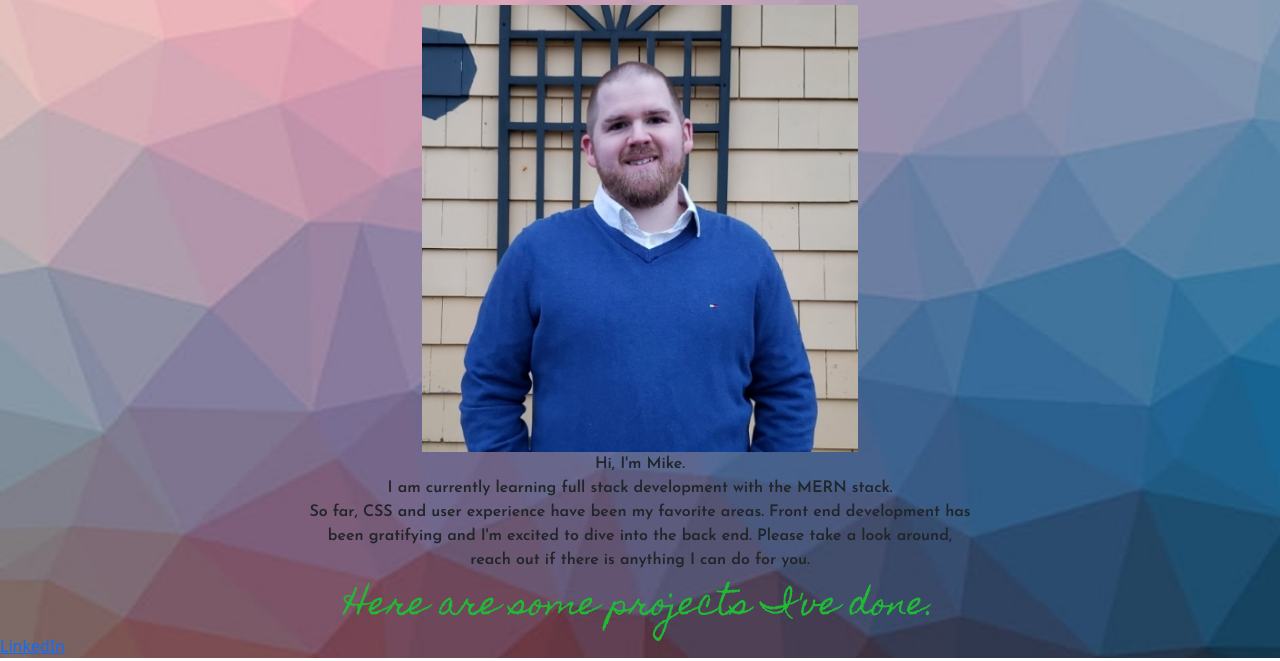
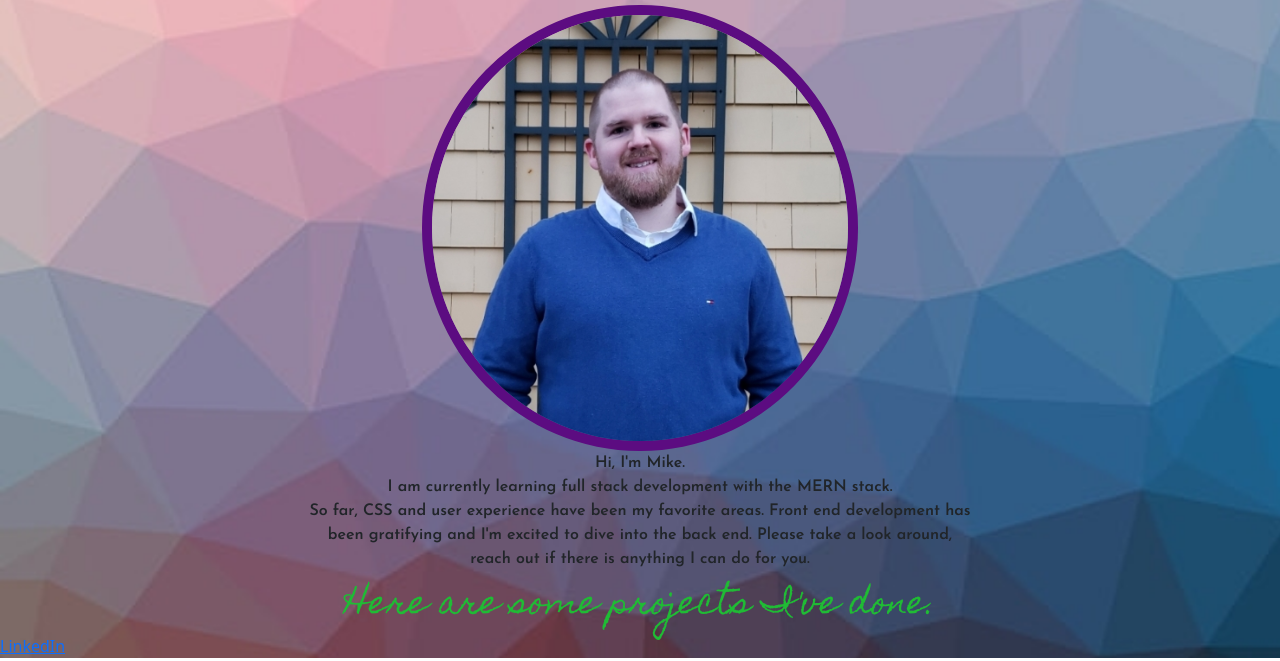
Before and after one commit to MikeEBaker/GitHub-Portfolio, a plain HTML site: page index.html/index.html in a window 1280 px wide. Shown: the part 139-800 px from the top of the page. Drawn offline with nearby package versions, Linux system fonts and the light colour scheme.

Commit message:
12.30.2021 Attempting to updated hosted GitHub portfolio

```diff
--- a/index.html/index.html
+++ b/index.html/index.html
@@ -49,7 +49,7 @@
 <body>
   <h1>Michael's Portfolio</h1>
   <h5>const GitHub username = MikeEBaker</h5>
-  <img src="./mike.jpg" class="center">
+  <img src="./mike.jpg" class="center border-purple">
   <p>Hi, I'm Mike.<br> I am currently learning full stack development with the MERN stack.<br>
      So far, CSS and user experience have been my favorite areas. Front end development has<br>
      been gratifying and I'm excited to dive into the back end. Please take a look around,<br>
--- a/index.html/styles.css
+++ b/index.html/styles.css
@@ -1,7 +1,3 @@
-
-head {
-
-}
 
 body {
   background-image: url("./violetGradient.jpg");
@@ -29,6 +25,13 @@ p {
   font-family: 'Josefin Sans', sans-serif;
 }
 
+.border-purple{
+  border-color: rgb(92, 12, 129);
+  border-width: 10px;
+  border-style: solid;
+  border-radius: 50%;
+}
+
 .center {
   display: block;
   margin-left: auto;
```
